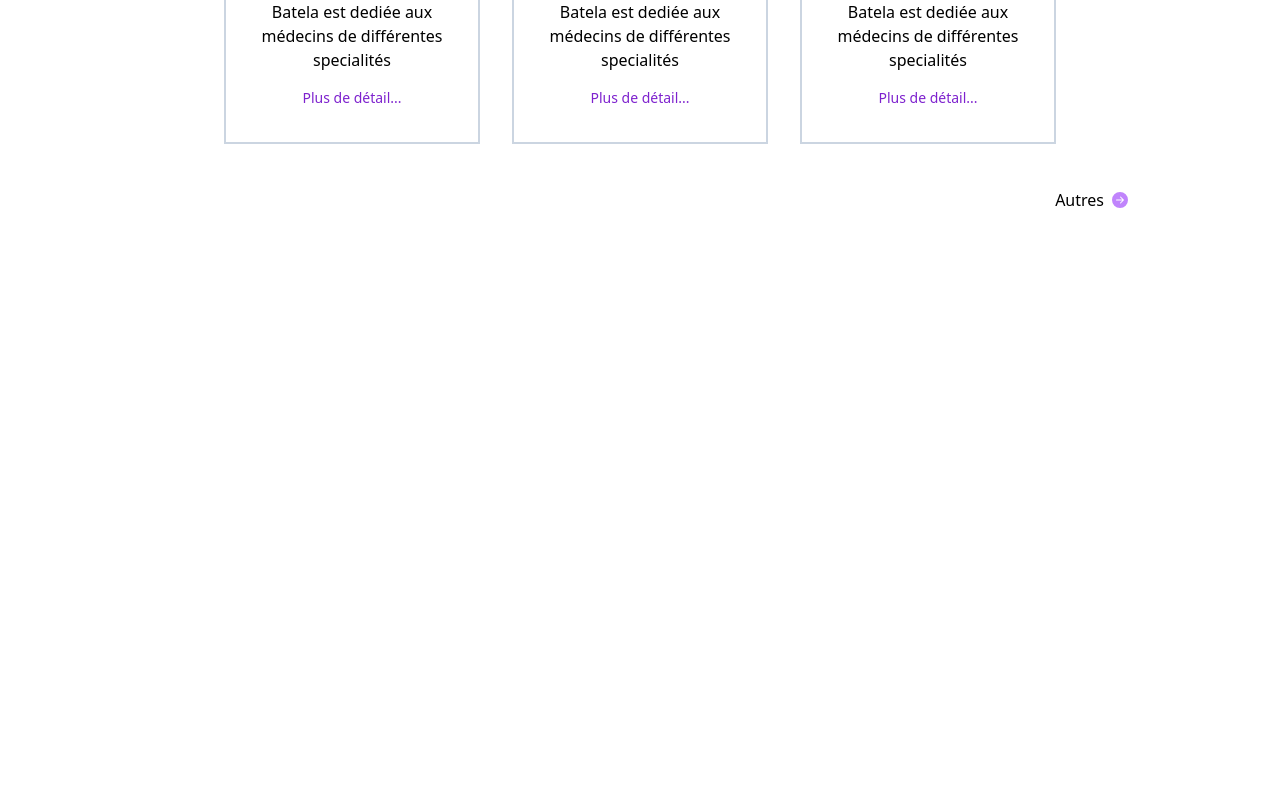
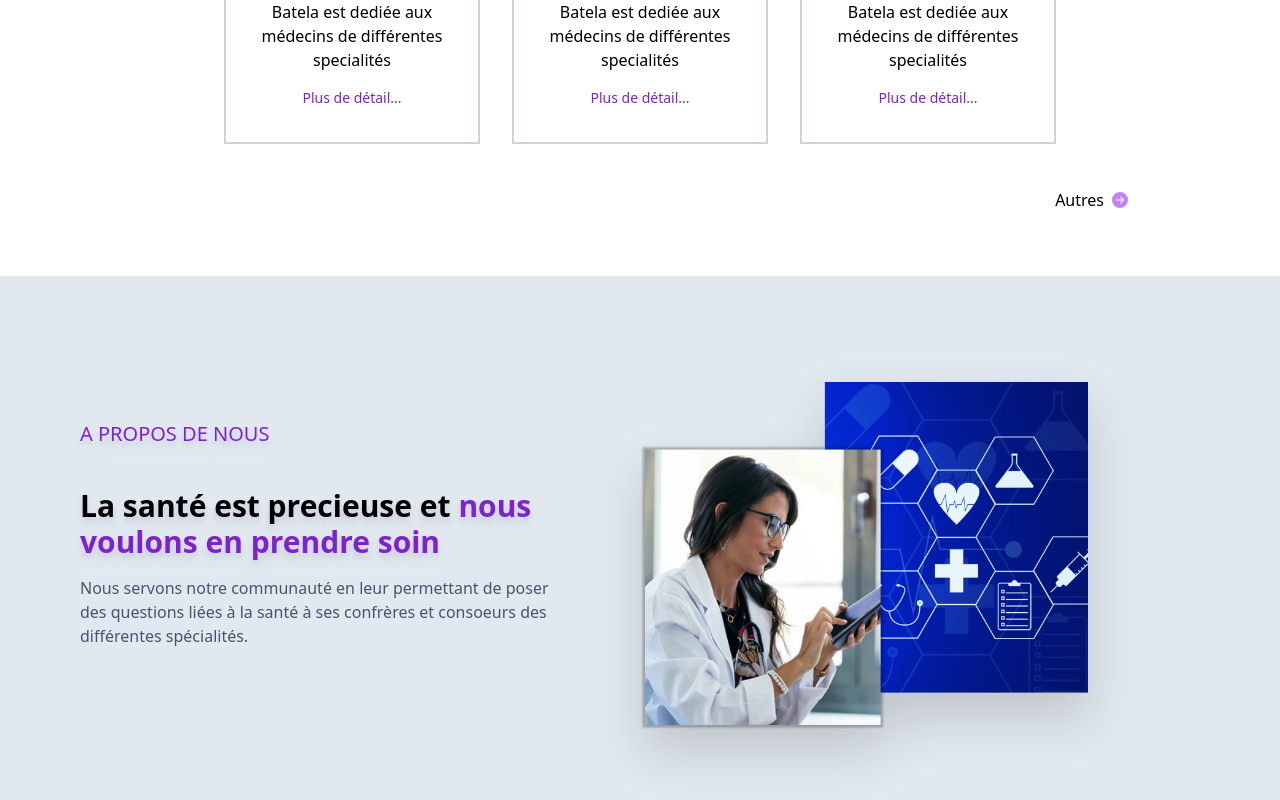
Before and after one commit to eunicekinzengele/Batela_plateforme, a Next.js app in the folder batela_plateforme/: page /Accueil in a window 1280 px wide. Shown: the part 1564-2364 px from the top of the page. Before the commit the page ends 1840 px from the top, so only its background shows below. Built offline with nearby package versions, Linux system fonts and the light colour scheme.

Commit message:
feat: add an about section

```diff
--- /dev/null
+++ b/batela_plateforme/src/pages/About.jsx
@@ -0,0 +1,18 @@
+import React from 'react'
+import Image from 'next/image';
+import aboutImg from "../Images/aboutImg.png";
+
+export default function About() {
+  return (
+    <div className=' w-full flex items-center h-120 bg-slate-200'>
+        <div className='w-1/2 h-96	'>
+          <h3 className=' text-xl px-20 py-6 pt-14 font-medium text-purple-700 drop-shadow-lg	'>A PROPOS DE NOUS</h3>
+          <p className=' px-20 text-3xl  py-4 font-semibold drop-shadow-lg	'>La santé est precieuse  et <span className='text-purple-700'>nous voulons en prendre soin</span> </p>
+          <p className='px-20 text-base text-slate-600'>Nous servons notre communauté en leur permettant de poser des questions liées à la santé à ses confrères et consoeurs des différentes spécialités. </p>
+        </div>
+        <div className='w-1/2 h-96 items-center flex justify-start'>
+          <Image className=' w-110 drop-shadow-2xl	' src={aboutImg}/>
+        </div>
+    </div>
+  )
+}
--- a/batela_plateforme/src/pages/Accueil.jsx
+++ b/batela_plateforme/src/pages/Accueil.jsx
@@ -3,6 +3,7 @@
 import Hero from "../pages/Hero.jsx";
 import AfterHero from "../pages/AfterHero.jsx";
 import CardOfSomeCommunity from "../pages/CardOfSomeCommunity.jsx";
+import About from "../pages/About.jsx";
 
 // import * as DropdownMenuPrimitive from "@radix-ui/react-dropdown-menu";
 
@@ -13,6 +14,7 @@
       <Hero/>
       <AfterHero/>
       <CardOfSomeCommunity/>
+      <About/>
     </div>
   );
 }
--- a/batela_plateforme/tailwind.config.js
+++ b/batela_plateforme/tailwind.config.js
@@ -16,6 +16,10 @@
       height: {
         '128': '40rem',
         '120': '35rem',
+      },
+      width:{
+        '115': '30rem',
+        '110': '28rem',
       }
     },
   },
```
Also changed, not shown: batela_plateforme/src/Images/aboutImg.png (added).
